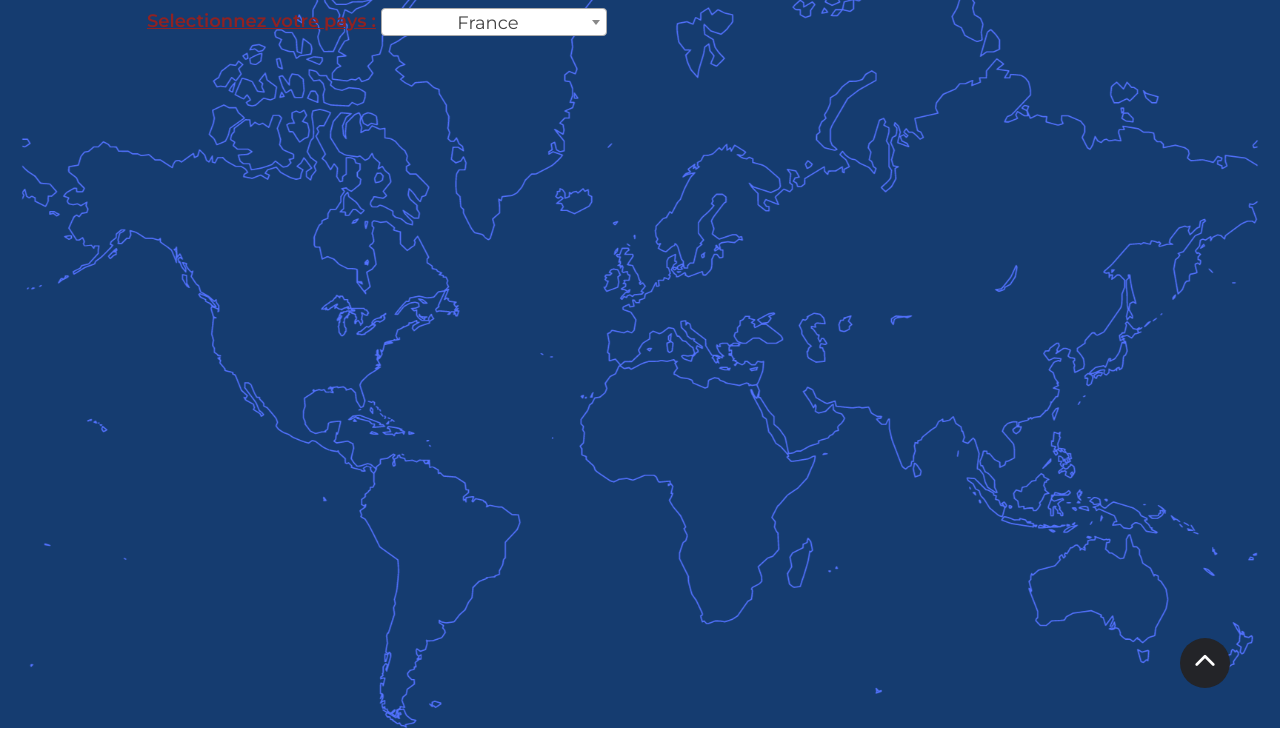
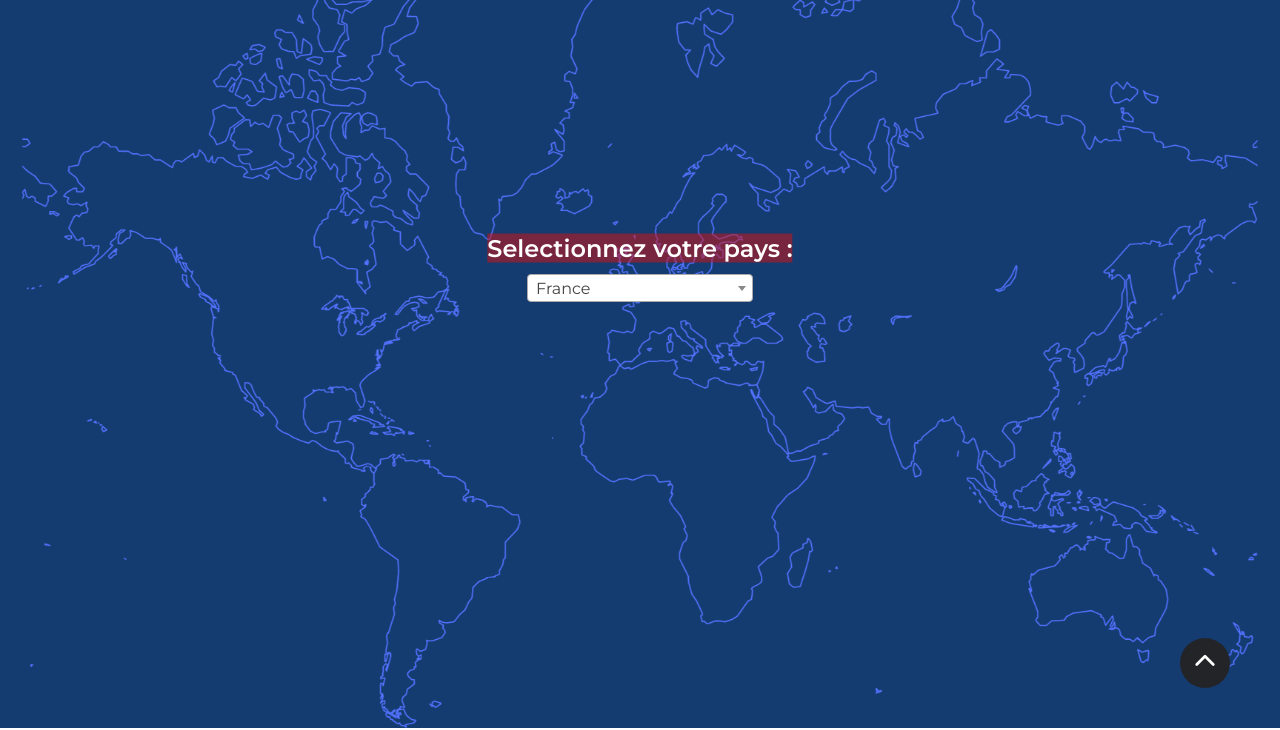
Before and after one commit to Gizapex/global-geopolitique, a website: page about.html in a window 1280 px wide. Shown: the part 72-802 px from the top of the page. Drawn offline with nearby package versions, Linux system fonts and the light colour scheme.

Commit message:
fix about2

```diff
--- a/about.css
+++ b/about.css
@@ -8,13 +8,30 @@ light blue : #5271FF
 white : #fff
 */
 
-.l-embed .banner{
-    cursor: none;
-    font-size: large;
-    margin-left: auto;
-    margin-right: auto;
-    padding: 15px;
-    display: inline-block;
+.l-embed .banner label{
+    font-size: x-large;
+    position: absolute;
+    top: 40%;
+    left: 50%;
+    transform: translate(-50%, -50%);
+    text-align: center;
+    margin: 0;
+}
+
+.l-embed .banner #countrySelector{
+    position: absolute;
+    top: 45%;
+    left: 50%;
+    transform: translate(-50%, -50%);
+    margin: 0;
+}
+
+.l-embed .banner #countrySelector+span{
+    position: absolute;
+    top: 45%;
+    left: 50%;
+    transform: translate(-50%, -50%);
+    margin: 0;
 }
 
 label{
--- a/about.html
+++ b/about.html
@@ -4,6 +4,7 @@
     <meta charset="UTF-8">
     <meta name="viewport" content="width=device-width, initial-scale=1.0">
 
+    <link href="footer.css" rel="stylesheet">
     <link href="about.css" rel="stylesheet">
     <link href="normalize.css" rel="stylesheet">
     <link href="header.css" rel="stylesheet">
@@ -38,7 +39,7 @@
                 </div>
             </nav>
             <div class="banner">
-                <label for="countrySelector"><strong><u>Selectionnez votre pays :</u> </strong></label>
+                <label for="countrySelector"><strong><mark>Selectionnez votre pays :</mark> </strong></label>
                     <select id="countrySelector" name="country" class="form-control">
                         <option value="Afghanistan" class="fi fi-af">Afghanistan</option>
                         <option value="Åland Islands">Îles Åland</option>
@@ -1034,6 +1035,8 @@
     <div class="cursor"></div>
 
     <script src="https://kit.fontawesome.com/8677c1b3f3.js" crossorigin="anonymous"></script>
+    <script src="https://code.jquery.com/jquery-3.6.0.min.js"></script>
+    <script src="https://cdnjs.cloudflare.com/ajax/libs/select2/4.0.13/js/select2.min.js"></script>
     <script src="node_modules/jquery/dist/jquery.min.js"></script>
     <script src="node_modules/select2/dist/js/select2.min.js"></script>
     <script src="app_menu.js"></script>
--- a/element.css
+++ b/element.css
@@ -20,14 +20,14 @@ a{
     box-sizing: border-box;
     background-color: #6a2138;
     display: flex;
-    justify-content: space-between;
+    justify-content: space-around;
     text-align: left;
     align-items: center;
     width: 100%;
     height: auto;
     row-gap: 5px;
     column-gap: 5px;
-    padding: 100px 10px;
+    padding: 100px 0;
     color: #fff;
 }
 
--- a/footer.css
+++ b/footer.css
@@ -35,7 +35,7 @@ h3{
     text-transform: uppercase;
 }
 
-ul{
+.footer-list{
     width: 100px;
     height: 20px;
     display: flex;
@@ -46,6 +46,7 @@ ul{
 @media only screen and (max-width: 1200px){
     footer{
         display: grid;
+        place-items: center;
     }
     ul{
         padding-left: 30%;
--- a/header.css
+++ b/header.css
@@ -146,7 +146,6 @@ i.fa-arrow-right{
     background-color: #464646;
     background-position: center;
     position: relative;
-    text-align: center;
 }
 
 .banner h2{
```
Also changed, not shown: article.html (+2 -0 lines), discover.html (+2 -0 lines), index.html (+2 -0 lines).
